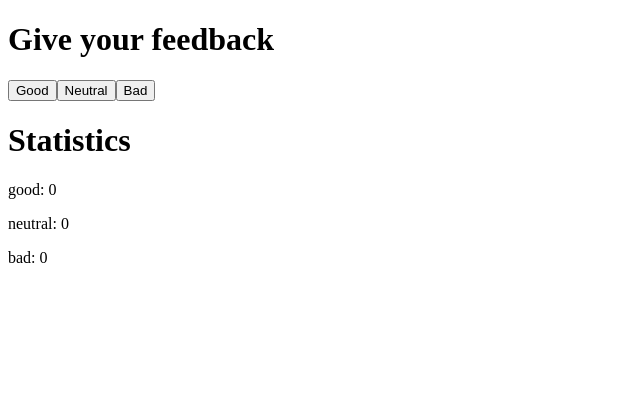
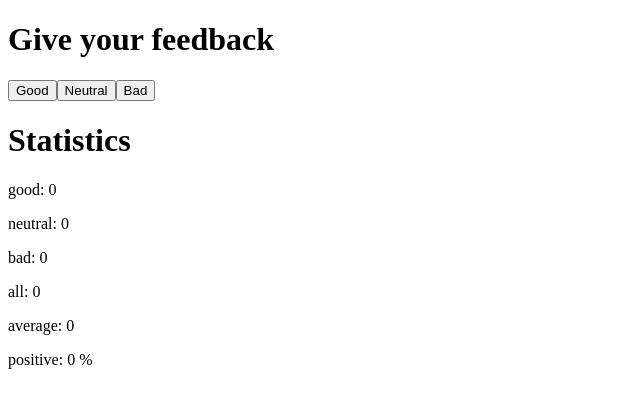
Before and after one commit to Berenix90V/fullstack_webdev_course, a React (Create React App) app in the folder part_1/unicafe/: page / in a window 1280 px wide. Shown: the top 408 px of the page, without its empty margins (0-640 px from the left). Built offline with nearby package versions, Linux system fonts and the light colour scheme.

Commit message:
exercise 1.7

```diff
--- a/part_1/unicafe/src/App.js
+++ b/part_1/unicafe/src/App.js
@@ -4,10 +4,12 @@ const Title = ({text}) => <h1>{text}</h1>
 const Button = ({handleClick, text}) => <button onClick={handleClick}>{text}</button>
 const DisplaySingleStat = ({text, value}) => <p>{text}: {value}</p>
 function App() {
-  const [good, setGood] = useState(0)
+    const [good, setGood] = useState(0)
   const [neutral, setNeutral] = useState(0)
   const [bad, setBad] = useState(0)
-
+  const total = good+neutral+bad
+  const average = total === 0? 0 : (good-bad)/total
+  const positive = total === 0? 0: good*100/total
   return (
     <div >
         <Title text='Give your feedback' />
@@ -16,8 +18,11 @@ function App() {
         <Button handleClick={()=>setBad(bad+1)} text='Bad' />
         <Title text='Statistics' />
         <DisplaySingleStat text='good' value={good} />
-        <DisplaySingleStat text='neutral' value={neutral}/>
-        <DisplaySingleStat text='bad' value={bad}/>
+        <DisplaySingleStat text='neutral' value={neutral} />
+        <DisplaySingleStat text='bad' value={bad} />
+        <DisplaySingleStat text='all' value={total} />
+        <DisplaySingleStat text='average' value={average} />
+        <DisplaySingleStat text='positive' value={positive.toString()+' %'} />
     </div>
   );
 }
```
